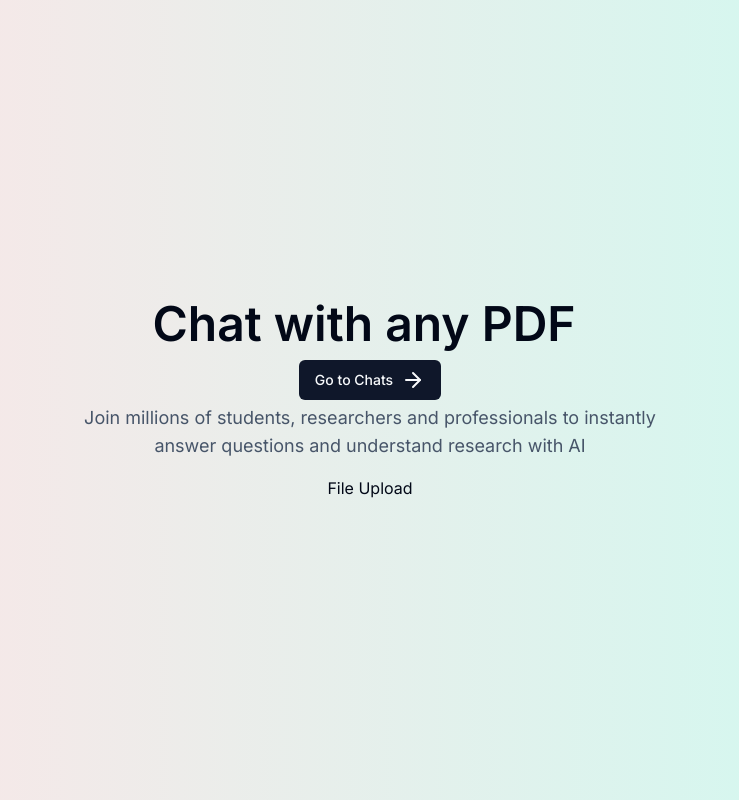
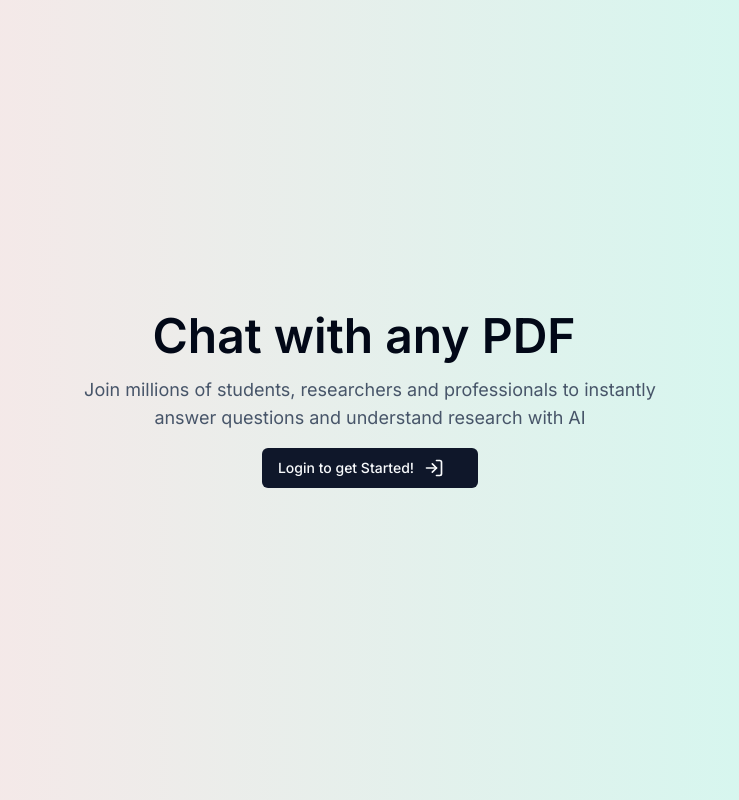
Before and after one commit to anubhav-aryan/ChatPDF1, a Next.js app: page / in a window 1280 px wide. Shown: the whole page, without its empty margins (270-1009 px from the left). Built offline with nearby package versions, Linux system fonts and the light colour scheme; no server answers.

Commit message:
fix: added login button to home

```diff
--- a/src/app/page.tsx
+++ b/src/app/page.tsx
@@ -1,33 +1,53 @@
-import { Button } from '@/components/ui/button'
-import { UserButton, useAuth } from '@clerk/nextjs'
-import React, { useEffect, useState } from 'react'
+"use client";
+import { Button } from "@/components/ui/button";
+import { UserButton, useAuth } from "@clerk/nextjs";
+import React, { useEffect, useState } from "react";
 import { ArrowRight, LogIn } from "lucide-react";
+import Link from "next/link";
 
-export default async function Home() {
+export default function Home() {
+  const { userId } = useAuth();
+  const [isAuth, setIsAuth] = useState(false);
+
+  useEffect(() => {
+    if (userId) {
+      setIsAuth(true);
+    } else {
+      setIsAuth(false);
+    }
+  }, [userId]);
+
   return (
     <div className="w-screen min-h-screen bg-gradient-to-r from-rose-100 to-teal-100">
       <div className="absolute top-1/2 left-1/2 -translate-x-1/2 -translate-y-1/2">
         <div className="flex flex-col items-center text-center">
-
           <div className="flex items-center">
             <h1 className="mr-3 text-5xl font-semibold">Chat with any PDF</h1>
             <UserButton afterSignOutUrl="/" />
           </div>
 
           <div className="flex mt-3">
-          <Button>Go to Chats <ArrowRight className="ml-2" /></Button>
+            {isAuth && <Button>
+              Go to Chats <ArrowRight className="ml-2" />
+            </Button>}
           </div>
 
           <p className="max-w-xl mt-1 text-lg text-slate-600">
-            Join millions of students, researchers and professionals to instantly
-            answer questions and understand research with AI
+            Join millions of students, researchers and professionals to
+            instantly answer questions and understand research with AI
           </p>
 
           <div className="w-full mt-4">
-              <h1> File Upload</h1>
+            {isAuth ? (<h1>File Upload</h1>):(
+              <Link href='/sign-in'>
+                <Button> Login to get Started!
+                <LogIn className="m-4 h-5 ml-2" />
+                </Button>
+              </Link>
+            )}
           </div>
         </div>
       </div>
     </div>
-  )
+  );
 }
--- /dev/null
+++ b/src/app/sign-in/[[...sign-in]]/page.tsx
@@ -0,0 +1,9 @@
+import React from 'react'
+import { SignIn } from '@clerk/nextjs'
+const page = () => {
+  return (
+    <SignIn/>
+  )
+}
+
+export default page
--- /dev/null
+++ b/src/app/sign-up/[[...sign-up]]/page.tsx
@@ -0,0 +1,10 @@
+import React from 'react'
+import { SignUp } from '@clerk/nextjs'
+
+const page = () => {
+  return (
+    <SignUp/>
+  )
+}
+
+export default page
```
Lines whose indentation alone changed are shown as unchanged.
